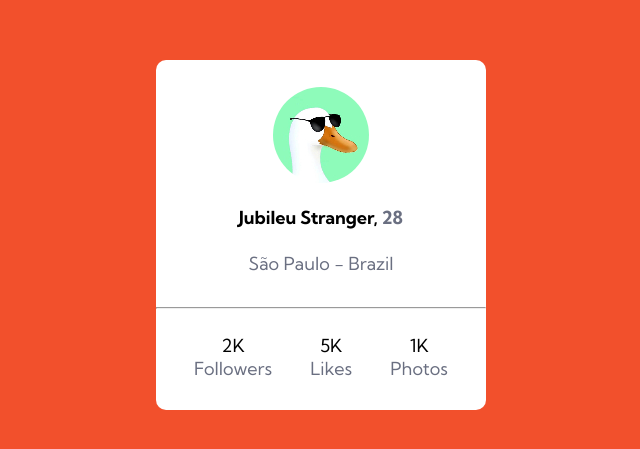
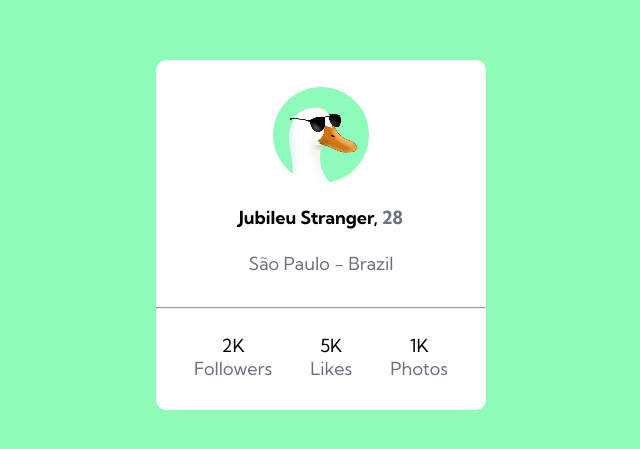
Before and after one commit to IamJulioC/ProfileCard, a plain HTML site: page index.html in a window 1280 px wide. Shown: the part 165-614 px from the top of the page, without its empty margins (319-959 px from the left). Drawn offline with Linux system fonts and the light colour scheme.

Commit message:
Ajuste background color

```diff
--- a/SRC/CSS/variables.css
+++ b/SRC/CSS/variables.css
@@ -1,5 +1,5 @@
 :root{
-    --background-color: hsl(11, 88%, 56%);
+    --background-color: hsl(144, 93%, 77%);
     --text-color: hsl(227, 10%, 46%);
     --card-color: hsl(0, 0%, 59%);
 }
```
